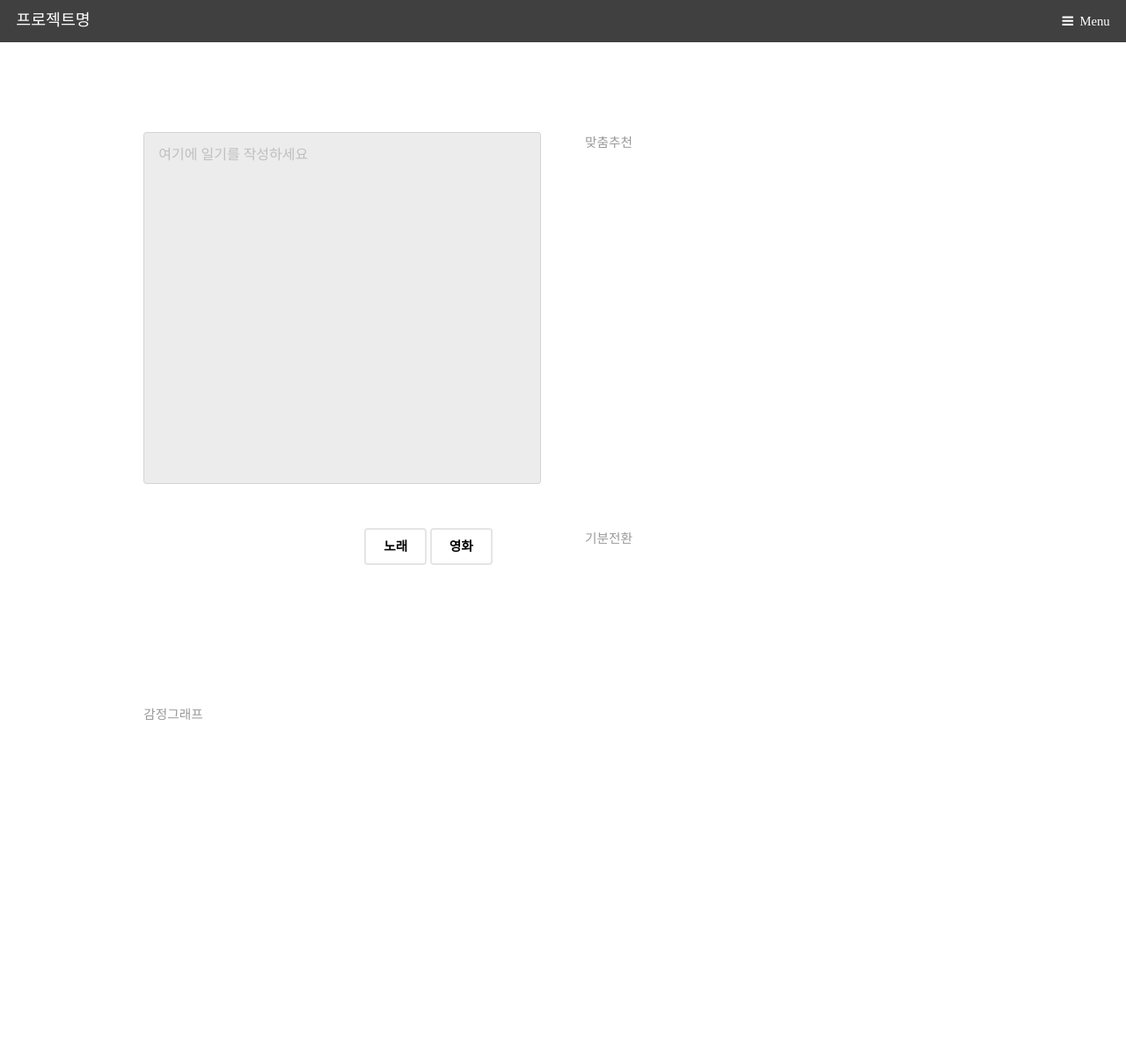
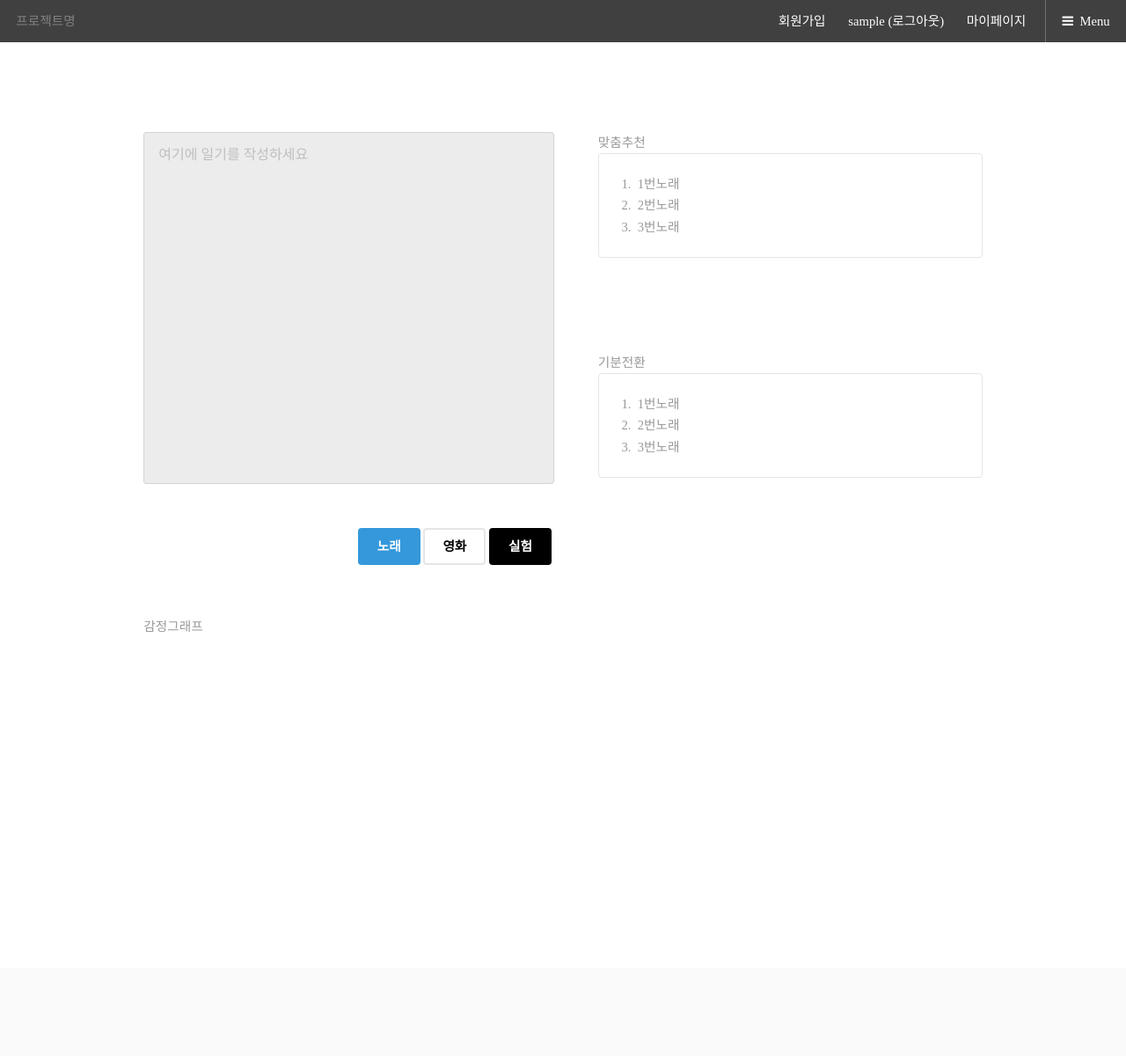
Before and after one commit to kdflgk/errorless, a Django app: page /write/ in a window 1280 px wide. Shown: the whole page at 88% size. After the commit the page ends 718 px from the top, so only its background shows below. Run offline with Django 3.2, Linux system fonts and the light colour scheme; the visitor is signed in with stand-in values (Sample User, id 1); parts of the project's set-up code (start-up, migrations or seed data) failed here and were passed over; some web fonts are replaced.

Commit message:
21/03/11 로그인, 회원가입 템플릿적용 및 nav 재배치

```diff
--- a/mydiary/views.py
+++ b/mydiary/views.py
@@ -106,8 +106,8 @@ def main(request):
     page_obj = paginator.get_page(page)
 
     context = {'question_list': page_obj}
-    return render(request, 'mydiary/mainscreen.html', context)
-    # return render(request, 'mydiary/testmain.html', context)
+    # return render(request, 'mydiary/mainscreen.html', context)
+    return render(request, 'mydiary/testmypage.html', context)
 
 
 @login_required(login_url='common:login')
--- a/static/css/main.css
+++ b/static/css/main.css
@@ -2016,13 +2016,13 @@
 				color: #bfbfbf;
 			}
 
-		input[type="submit"].special,
+		input[type="submit"].special, /* 스페셜(special)버튼 색상설정 */
 		input[type="reset"].special,
 		input[type="button"].special,
 		button.special,
 		.button.special {
-			background-color: #fafafa;
-			color: #000000 !important;
+			background-color: #000000;
+			color: #ffffff !important;
 		}
 
 			input[type="submit"].special:hover,
@@ -2030,7 +2030,7 @@
 			input[type="button"].special:hover,
 			button.special:hover,
 			.button.special:hover {
-				background-color: white;
+				background-color: #808080;
 			}
 
 			input[type="submit"].special:active,
@@ -3517,7 +3517,7 @@
 			background-color: untransparent; /*네비게이션바 색상*/
 			box-shadow: none;
 			overflow: hidden;
-			position: absolute;
+			position: fixed;
 			/*top: 1.5em;*/
 		}
 
--- a/static/css/writecss.css
+++ b/static/css/writecss.css
@@ -14,7 +14,7 @@
 
 	grid-template-columns: repeat(auto-fill, minmax(20%, auto));
 
-	grid-template-rows:100px 200px 150px 150px 200px 150px;
+	grid-template-rows:100px 200px 150px 50px 200px 150px;
 	/* grid-template-rows:0px 300px 100px 100px 0px; */
 	/* grid-template-rows: 1fr 1fr 1fr */
 	/* grid-template-rows: repeat(3, 1fr) */
@@ -27,27 +27,27 @@
         /*background-color: orange;*/
     }
 
-.item:nth-child(5) {
+.item:nth-child(5) { /* 일기작성 */
 	/* 1번 라인에서 2칸 */
 	grid-column: 1 / span 2;
 	/* 2번 라인에서 3칸 */
 	grid-row: 2 / span 2;
 }
-.item:nth-child(6) {
+.item:nth-child(6) { /* 맞춤추천 */
 	grid-column: 3 / span 2;
-	grid-row: 2 / span 2;
+	grid-row: 2 / span 1;
 }
-.item:nth-child(7) {
+.item:nth-child(7) { /* 기분전환 */
 	grid-column: 3 / span 2;
-	grid-row: 4 / span 2;
+	grid-row: 3 / span 1;
 }
-.item:nth-child(8) {
+.item:nth-child(8) { /* 감정그래프 */
 	/* 1번 라인에서 2칸 */
 	grid-column: 1 / span 2;
 	/* 1번 라인에서 3칸 */
 	grid-row: 5 / span 2;
 }
-.item:nth-child(9) {
+.item:nth-child(9) { /* 버튼 */
 	/* 1번 라인에서 2칸 */
 	grid-column: 2 / span 1;
 	/* 1번 라인에서 3칸 */
@@ -58,24 +58,11 @@ textarea{
 width: 100%;
 height: 400px;
 font-size: 16px;
-color: #ffffff;
+color: #000;
 resize: none;
-
 }
 
-input[type="button"],
-button.special,
-		.button.special {
-			background-color: #fafafa;
-			color: #000000 !important;
-		}
-ul.actions {
-			cursor: default;
-			list-style: none;
-			padding-left: 0;
-		}
-		ul.actions li {
-				display: inline-block;
-				padding: 0 1em 0 0;
-				vertical-align: middle;
-			}
+box{
+border-radius: 4px;
+    border: solid 1px;
+}
--- a/templates/mydiary/testdetail.html
+++ b/templates/mydiary/testdetail.html
@@ -3,7 +3,7 @@
 {% block content %}
 {% load static %}
 
-<div class="container my-3">
+<div class="container my-3" style="padding:100px">
     <h2 class="border-bottom py-2">{{ question.subject }}</h2>
     <div class="card my-3">
         <div class="card-body">
@@ -20,7 +20,7 @@
             <div class="card-text" style="white-space: pre-line;">{{ question.moodres }}</div>
         </div>
     </div>
-    <a href="#" class="delete btn btn-sm btn-outline-secondary"
+    <a href="#" class="delete button alt"
        data-uri="{% url 'mydiary:diary_delete' question.id  %}">삭제</a>
 </div>
 
--- a/templates/mydiary/testwrite.html
+++ b/templates/mydiary/testwrite.html
@@ -14,12 +14,25 @@
 	<div class="item">
 		<textarea name="message" id="message" placeholder="여기에 일기를 작성하세요" ></textarea>
 	</div>
+
 	<div class="item">맞춤추천
-
+		<div class="box">
+			<ol>
+				<li>1번노래</li>
+				<li>2번노래</li>
+				<li>3번노래</li>
+			</ol>
+		</div>
 	</div>
 
 	<div class="item">기분전환
-
+		<div class="box">
+			<ol>
+				<li>1번노래</li>
+				<li>2번노래</li>
+				<li>3번노래</li>
+			</ol>
+		</div>
 	</div>
 
 	<div class="item">감정그래프
@@ -28,8 +41,9 @@
 
 	<div class="item">
 		<ul class="actions">
-			<a href="#" class="button alt">노래</a>
+			<a href="#" class="button">노래</a>
 			<a href="#" class="button alt">영화</a>
+			<a href="#" class="button special">실험</a>
 		</ul>
 	</div>
 
--- a/templates/testbase.html
+++ b/templates/testbase.html
@@ -8,16 +8,21 @@
 	<link rel="stylesheet" href="{% static 'css/main.css' %}" />
 	<!-- Header -->
 	<header id="header" class="alt">
-		<div class="logo"><a href="{% url 'mydiary:startup' %}">프로젝트명</span></a></div>
+		<div class="logo"><a href="{% url 'mydiary:startup' %}"><span style="color:gray">프로젝트명</span></a></div>
+		<a href="{% url 'common:signup' %}">회원가입</a>
+		{% if user.is_authenticated %}
+		<a class="nav-link" href="{% url 'common:logout' %}">{{ user.username }} (로그아웃)</a>
+		<a href="{% url 'common:login' %}">마이페이지</a>
+		{% else %}
+		<a class="nav-link" href="{% url 'common:login' %}">로그인</a>
+		{% endif %}
 		<a href="#menu">Menu</a>
 	</header>
 </head>
 <body>
 <nav id="menu">
 	<ul class="links">
-		<li><a href="{% url 'common:signup' %}">회원가입</a></li>
-		<li><a href="{% url 'common:login' %}">로그인</a></li>
-		<li><a href="{% url 'mydiary:main' %}">마이페이지(임시:글목록)</a></li>
+		<li><a href="{% url 'mydiary:main' %}">글목록</a></li>
 		<li><a href="{% url 'mydiary:write' %}">글작성</a></li>
 	</ul>
 </nav>
```
Also changed, not shown: templates/common/login.html (+5 -4 lines), templates/common/signup.html (+7 -7 lines), templates/mydiary/startupscreen.html (deleted, +0 -7 lines), templates/mydiary/testmypage.html (added, +87 -0 lines).
